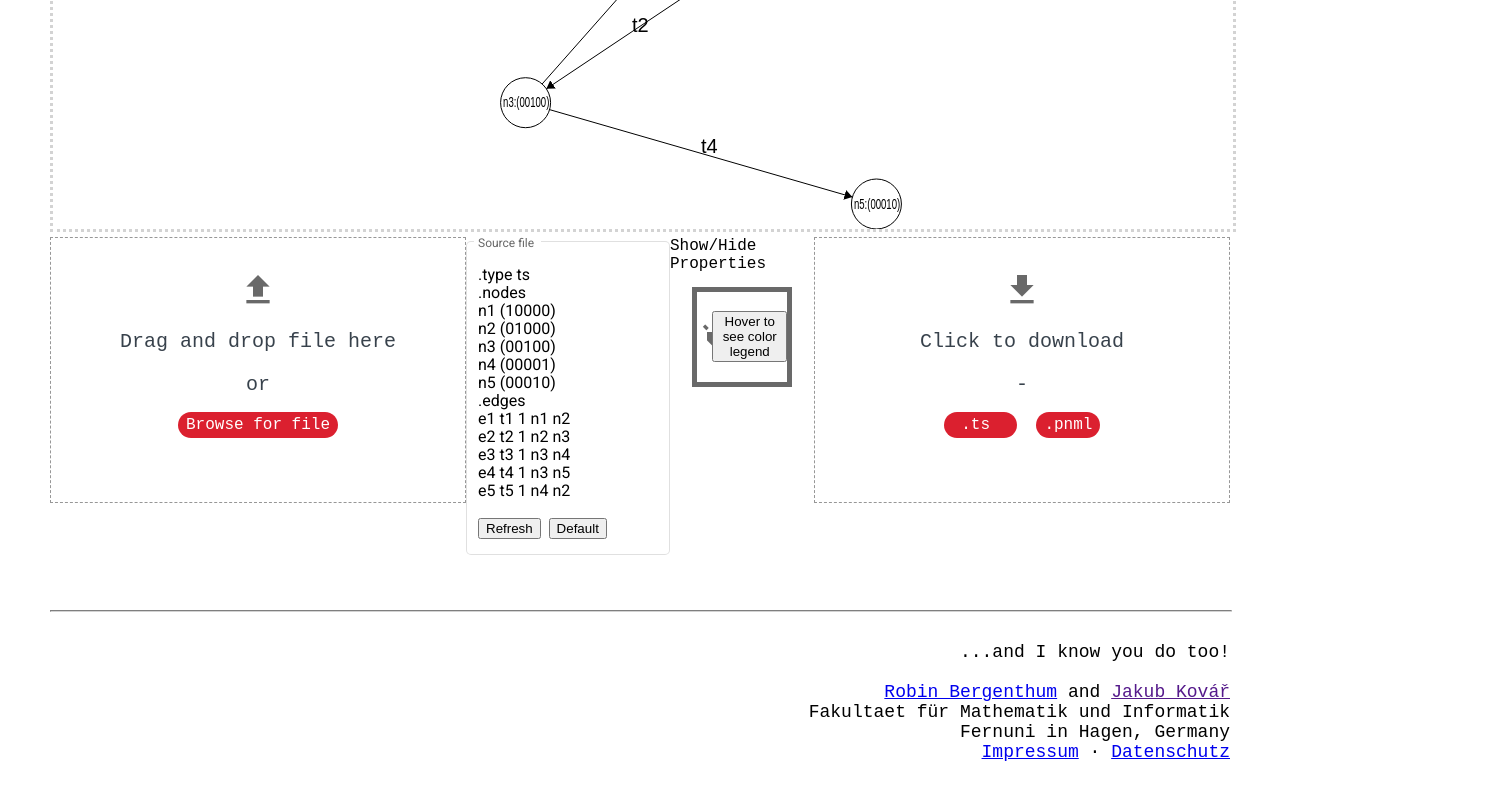
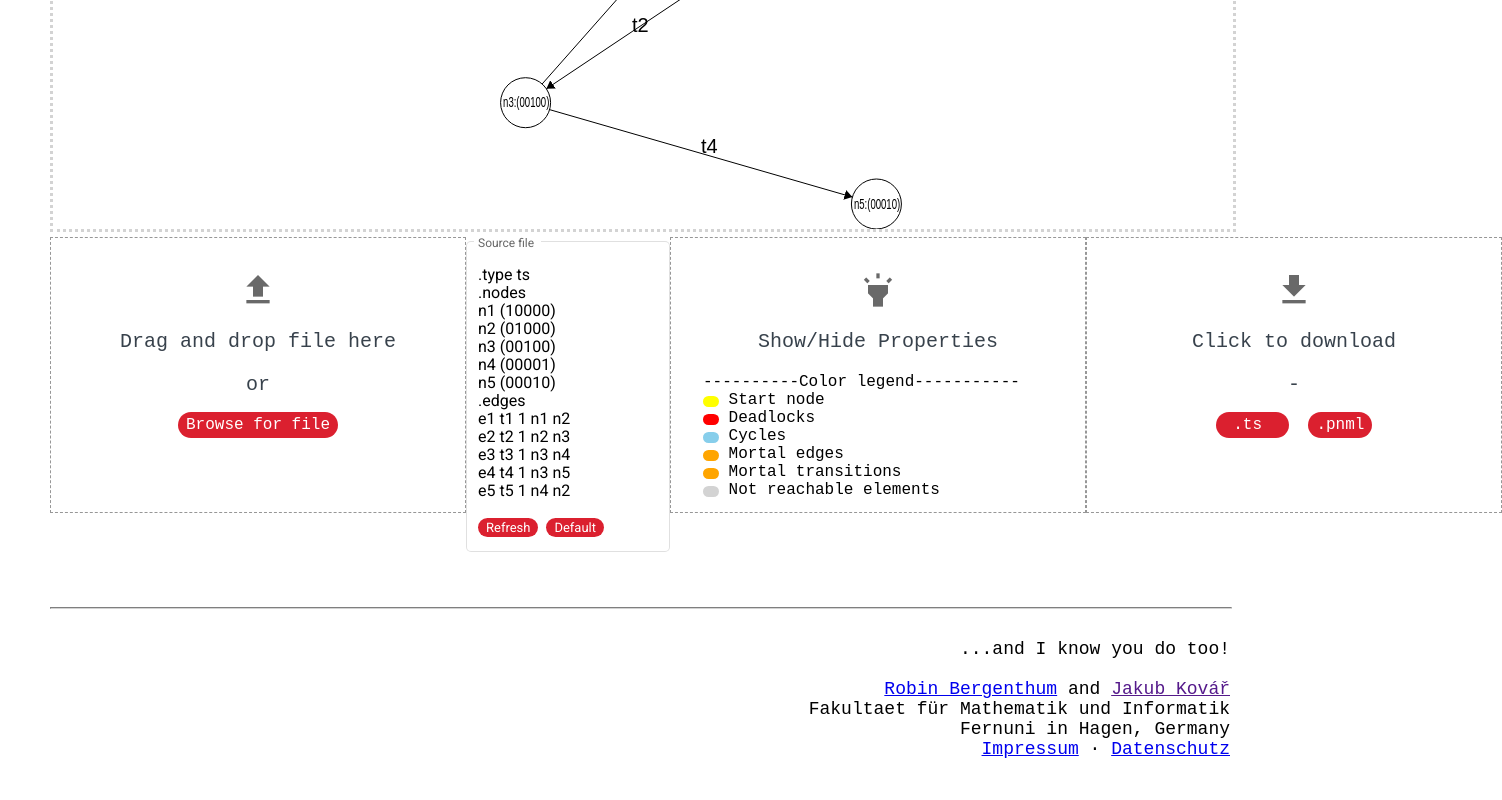
Before and after one commit to ILPN/63681-FaPra-Programmiersysteme-SoSe22-Transition-systems, an Angular app: page / in a window 1280 px wide. Shown: the part 346-1146 px from the top of the page, 1502 px wide, since content can reach past the window. Built offline with nearby package versions, Linux system fonts and the light colour scheme.

Commit message:
Updated the view. Changed some button in order to have the same design for all buttons.

```diff
--- a/src/app/app.component.html
+++ b/src/app/app.component.html
@@ -17,10 +17,10 @@
                       cdkAutosizeMinRows="10"
                       cdkAutosizeMaxRows="50"
                       [formControl]="textareaFc"></textarea>
-            <button type="button" (click)="refreshGraph()">Refresh</button>&nbsp;
-            <button type="button" (click)="resetToDefault()">Default</button>
+            <label (click)="refreshGraph()">Refresh</label>&nbsp;
+            <label  (click)="resetToDefault()">Default</label>
         </mat-form-field>
-        <app-graph-properties-button buttonText="Show/Hide Properties" (click)="highlightProperties()" buttonIcon="highlight"></app-graph-properties-button>
+        <app-graph-properties-button style="cursor: pointer" buttonText="Show/Hide Properties" (click)="highlightProperties()" buttonIcon="highlight"></app-graph-properties-button>
         <app-download-button buttonText="Download File" buttonIcon="download"></app-download-button>
     </div>
 
--- a/src/app/app.component.scss
+++ b/src/app/app.component.scss
@@ -32,6 +32,17 @@ hr {
     width: 100%;
 }
 
+label {
+    color: white;
+    width: 60px;
+    height: 30px;
+    border-radius: 10px;
+    background-color: #db202f;
+    padding: 2px 8px;
+    cursor: pointer;
+    font-size: small;
+}
+//label:hover {background-color: darkred}
 
 .fileover {
     animation: shake 1s;
--- a/src/app/app.component.ts
+++ b/src/app/app.component.ts
@@ -26,7 +26,7 @@ export class AppComponent implements OnDestroy, OnInit, AfterViewInit {
         this.textareaFc = new FormControl();
         this.model = new TsModel();
         this.tsParserUtil = new TSParserUtil();
-        let tsText = this.getState();
+        let tsText = this.getLastState();
         if (tsText != null && !(tsText === '')) {
             this.textareaFc.setValue(this.tsParserUtil.getTSContentToDisplay(tsText));
         } else {
@@ -102,7 +102,8 @@ export class AppComponent implements OnDestroy, OnInit, AfterViewInit {
     private processSourceChange(newSource: string) {
         this.model = this._parserService.parse(newSource.trim());
         this._displayService.display(this.model);
-        this.saveState();
+        this.saveCurrentState();
+        this._propertiesHighlighted = false
     }
 
     private async processFile(file: File) {
@@ -128,20 +129,20 @@ export class AppComponent implements OnDestroy, OnInit, AfterViewInit {
         let content = await file.text();
         let isValid = this._validatorService.validatePNML(content);
         if (isValid.valid) {
-            //TODO import logic of .pnml Files
+            //TODO import logic of .PNML Files
         } else {
             alert("The file your are trying to upload is not valid\nMessage:\n" + isValid.message)
         }
 
     }
 
-    private saveState() {
+    private saveCurrentState() {
         let tsText = this._exportService.exportTS(this.model);
         localStorage.removeItem('tsText');
         localStorage.setItem('tsText', tsText);
     }
 
-    private getState(): string | null {
+    private getLastState(): string | null {
         return localStorage.getItem('tsText');
     }
 
--- a/src/app/components/download-button/download-button.component.scss
+++ b/src/app/components/download-button/download-button.component.scss
@@ -1,6 +1,6 @@
 .container {
     width: 350px;
-    height: 200px;
+    height: 210px;
     padding: 2rem;
     text-align: center;
     border: dashed 1px #979797;
@@ -24,6 +24,7 @@
         border-radius: 21.5px;
         background-color: #db202f;
         padding: 4px 8px;
+        cursor: pointer;
     }
 
     h3 {
--- a/src/app/components/graph-properties-button/graph-properties-button.component.html
+++ b/src/app/components/graph-properties-button/graph-properties-button.component.html
@@ -1,11 +1,18 @@
-<div fxLayout="column" fxLayoutAlign="start center">
-    {{buttonText}}
-    <div class="interactive-square" fxLayout="row" fxLayoutAlign="center center"
+<div class="container">
+    <div fxLayout="column" fxLayoutAlign="start center"
          (mouseenter)="hoverStart($event)"
          (mouseleave)="hoverEnd($event)">
         <mat-icon class="larger-icon">
             {{buttonIcon}}
         </mat-icon>
-        <button title="Start node: yellow, Deadlocks: red, Cycles: blue, Mortal edges: orange, Mortal transitions orange, Not reachable elements: grey">Hover to see color legend</button>
     </div>
+
+    <h3 style="text-align: center">{{buttonText}}</h3>
+    <a style="text-align: center">----------Color legend-----------</a><br>
+    <label style ="background-color: yellow; alignment: left"></label>&nbsp;Start node<br>
+    <label style ="background-color: red"></label>&nbsp;Deadlocks<br>
+    <label style ="background-color: skyblue"></label>&nbsp;Cycles<br>
+    <label style ="background-color: orange"></label>&nbsp;Mortal edges<br>
+    <label style ="background-color: orange"></label>&nbsp;Mortal transitions<br>
+    <label style ="background-color: lightgray"></label>&nbsp;Not reachable elements<br>
 </div>
--- a/src/app/components/graph-properties-button/graph-properties-button.component.scss
+++ b/src/app/components/graph-properties-button/graph-properties-button.component.scss
@@ -1,3 +1,37 @@
+.container {
+    width: 350px;
+    height: 210px;
+    padding: 2rem;
+    text-align: left;
+    border: dashed 1px #979797;
+    position: relative;
+    margin: 0 auto;
+
+    input {
+        opacity: 0;
+        position: absolute;
+        z-index: 2;
+        width: 100%;
+        height: 100%;
+        top: 0;
+        left: 0;
+    }
+
+    label {
+        font-size: 10px;
+        color: white;
+        width: 44px;
+        height: 44px;
+        border-radius: 10.5px;
+        padding: 0px 8px;
+    }
+
+    h3 {
+        font-size: 20px;
+        font-weight: 400;
+        color: #38424c;
+    }
+}
 .interactive-square {
     width: 100px;
     height: 100px;
@@ -19,7 +53,7 @@
 }
 
 .mouse-hover .larger-icon {
-    color: black;
+    color: gold;
 }
 .mat-tooltip{
     border-style: solid;
--- a/src/app/components/upload-button/upload-button.component.scss
+++ b/src/app/components/upload-button/upload-button.component.scss
@@ -1,6 +1,6 @@
 .container {
     width: 350px;
-    height: 200px;
+    height: 210px;
     padding: 2rem;
     text-align: center;
     border: dashed 1px #979797;
@@ -24,6 +24,7 @@
         border-radius: 21.5px;
         background-color: #db202f;
         padding: 4px 8px;
+        cursor: pointer;
     }
 
     h3 {
```
